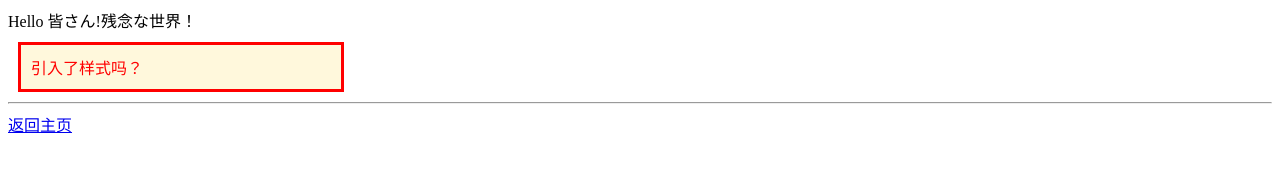
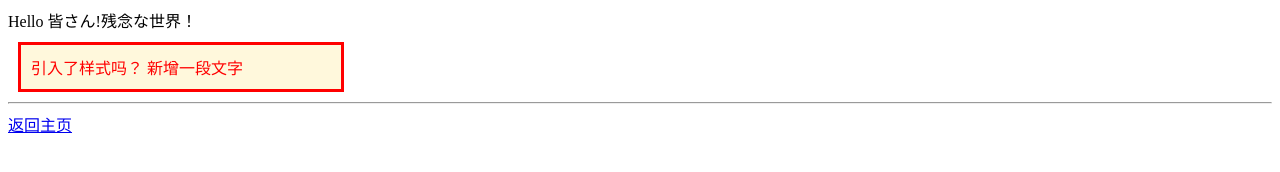
Before and after one commit to dooun/LearnHtml, a plain HTML site: page subPage/ou/index.html in a window 1280 px wide. Drawn offline with Linux system fonts and the light colour scheme; files that its build step writes are made by us from their sources.

Commit message:
index文档里面新增一段代码，代码为"新增一段文字"

```diff
--- a/subPage/ou/index.html
+++ b/subPage/ou/index.html
@@ -8,11 +8,13 @@
 
 	</head>
 	<body>
+
 		Hello 皆さん!残念な世界！
 		<br>
 
 		<div class="my-div">
 			引入了样式吗？
+			新增一段文字
 		</div>
 
 		<hr>
```
